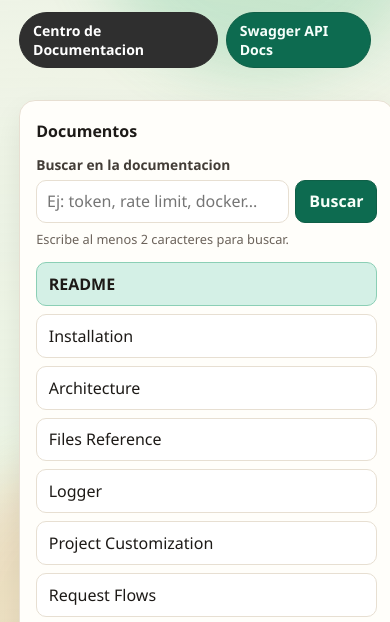
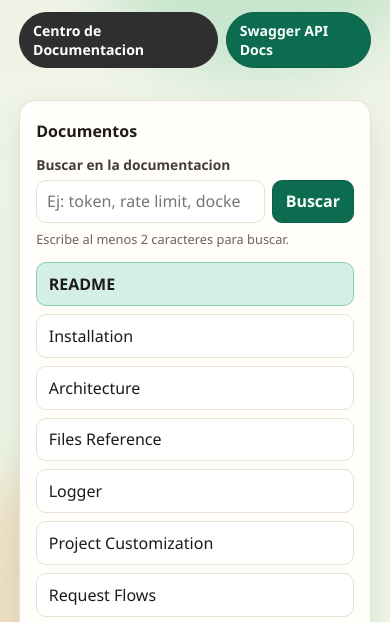
Before and after one commit to BrandonDevU95/rest-api-template, a website: page docs/viewer/index.html in a window 390 px wide. Shown: the part 177-799 px from the top of the page. Drawn offline with Linux system fonts and the light colour scheme; files whose address does not match are found by name.

Commit message:
fix: adjust search controls layout for better responsiveness

```diff
--- a/docs/viewer/styles.css
+++ b/docs/viewer/styles.css
@@ -155,11 +155,13 @@ h1 {
 
 .search-controls {
   display: grid;
-  grid-template-columns: 1fr auto;
+  grid-template-columns: minmax(0, 1fr) auto;
   gap: 0.4rem;
+  width: 100%;
 }
 
 .search-controls input {
+  min-width: 0;
   border: 1px solid var(--border);
   background: #fff;
   color: var(--ink);
```
